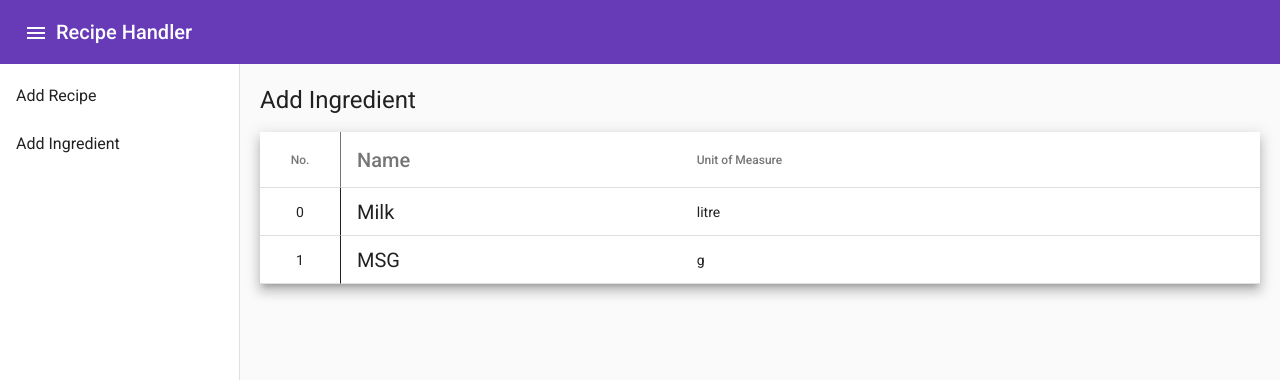
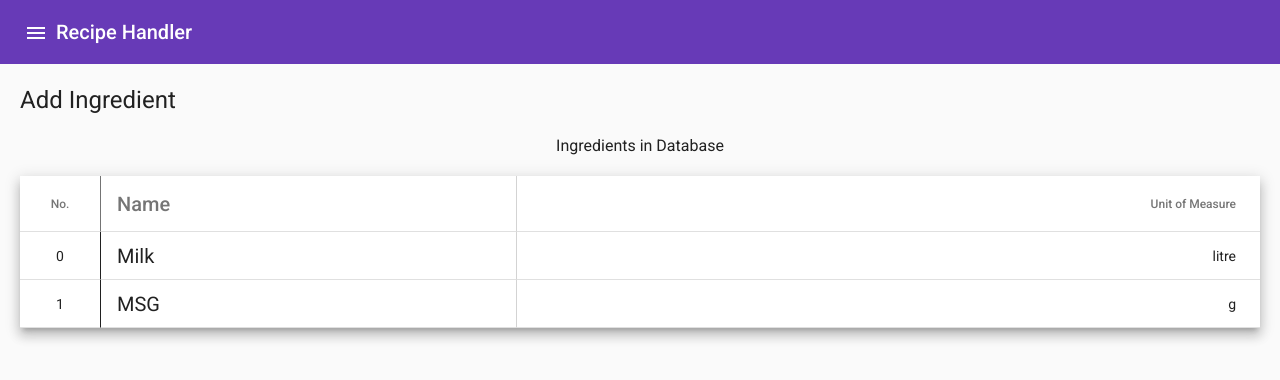
Before and after one commit to geryke48/recipe-handler, an Angular app in the folder frontend/recipeHandler-client/: page /addIngerdient in a window 1280 px wide. Shown: the top 380 px of the page. Built offline with nearby package versions, Linux system fonts and the light colour scheme.

Commit message:
Ingredient/table style edit

```diff
--- a/frontend/recipeHandler-client/src/app/add-ingredient/add-ingredient.component.html
+++ b/frontend/recipeHandler-client/src/app/add-ingredient/add-ingredient.component.html
@@ -1,7 +1,7 @@
 <h1>Add Ingredient</h1>
-
+<h3 class="center">Ingredients in Database</h3>
 <table mat-table [dataSource]="ingredients" class="mat-elevation-z8 ingredient-table">
-    <ng-container matColumnDef="id" class="ingredient-table">
+    <ng-container matColumnDef="id" class="id">
         <th mat-header-cell *matHeaderCellDef> No. </th>
         <td mat-cell *matCellDef="let element"> {{element.id}} </td>
     </ng-container>
@@ -11,12 +11,12 @@
         <td mat-cell *matCellDef="let element"> {{element.name}} </td>
     </ng-container>
 
-    <ng-container matColumnDef="unit_of_measure" class="unit">
+    <ng-container matColumnDef="unit_of_measure" class="unit_of_measure">
         <th mat-header-cell *matHeaderCellDef> Unit of Measure </th>
         <td mat-cell *matCellDef="let element"> {{element.unit_of_measure}} </td>
     </ng-container>
     <!--
-        fix the width of the table, somewhy the unit class is not working
+        fix the width of the table
     -->
     <tr mat-header-row *matHeaderRowDef="displayedColumns"></tr>
     <tr mat-row *matRowDef="let row; columns: displayedColumns;"></tr>
--- a/frontend/recipeHandler-client/src/app/add-ingredient/add-ingredient.component.scss
+++ b/frontend/recipeHandler-client/src/app/add-ingredient/add-ingredient.component.scss
@@ -11,9 +11,14 @@
 .mat-column-name {
     padding-left: 16px;
     font-size: 20px;
+    border-right: 1px solid lightgray;
 }
 
-.mat-column-unit {
+.mat-column-unit_of_measure {
+    text-align: right;
+    padding: 0 16px;
+}
+
+.center {
     text-align: center;
-    color: red;
 }
--- a/frontend/recipeHandler-client/src/app/app.component.html
+++ b/frontend/recipeHandler-client/src/app/app.component.html
@@ -5,7 +5,7 @@
   <span>Recipe Handler</span>
 </mat-toolbar>
 <mat-sidenav-container class="example-container">
-  <mat-sidenav #sidenav mode="side" opened>
+  <mat-sidenav #sidenav mode="side" closed>
     <app-menu></app-menu>
   </mat-sidenav>
   <mat-sidenav-content>
```
